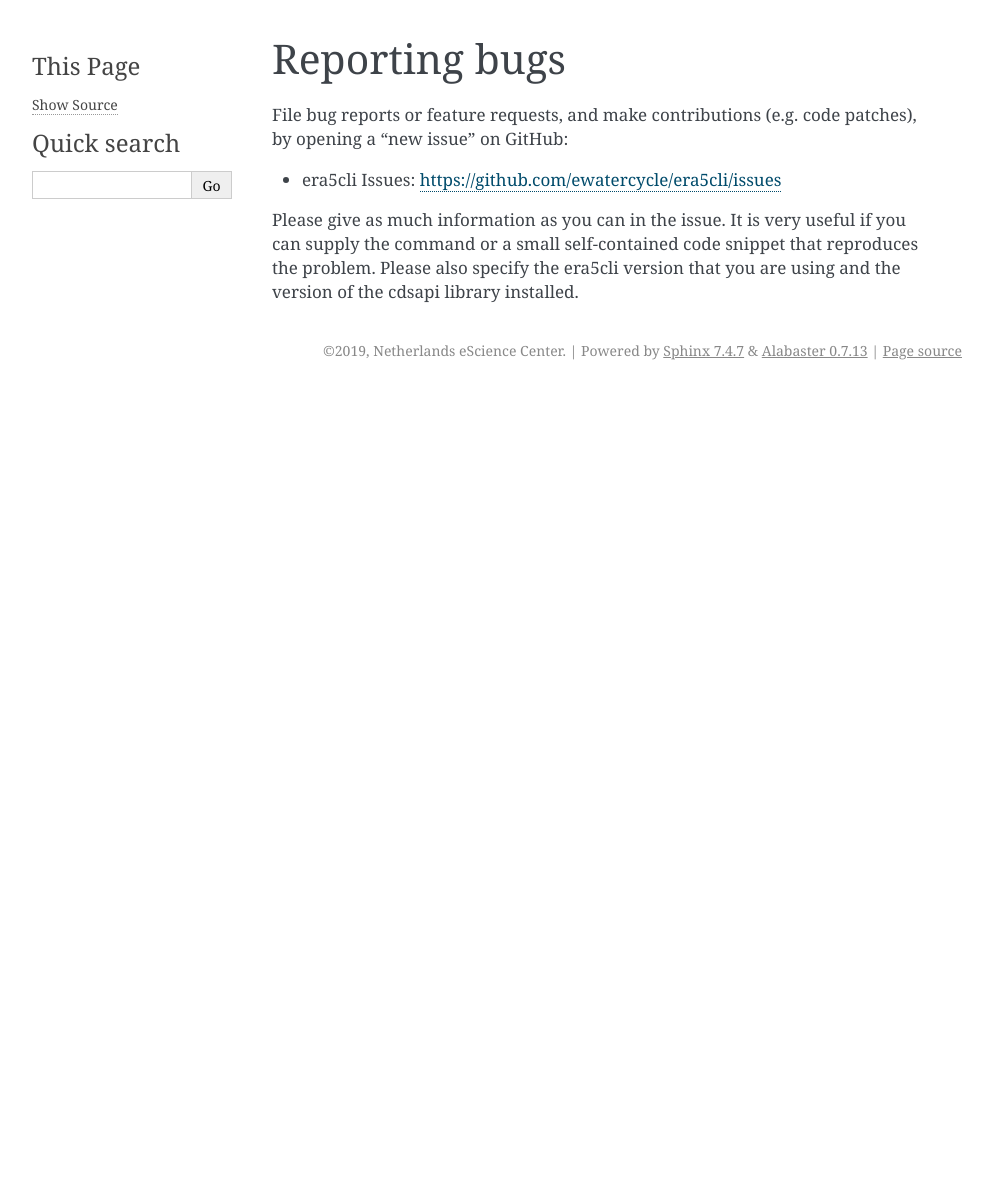
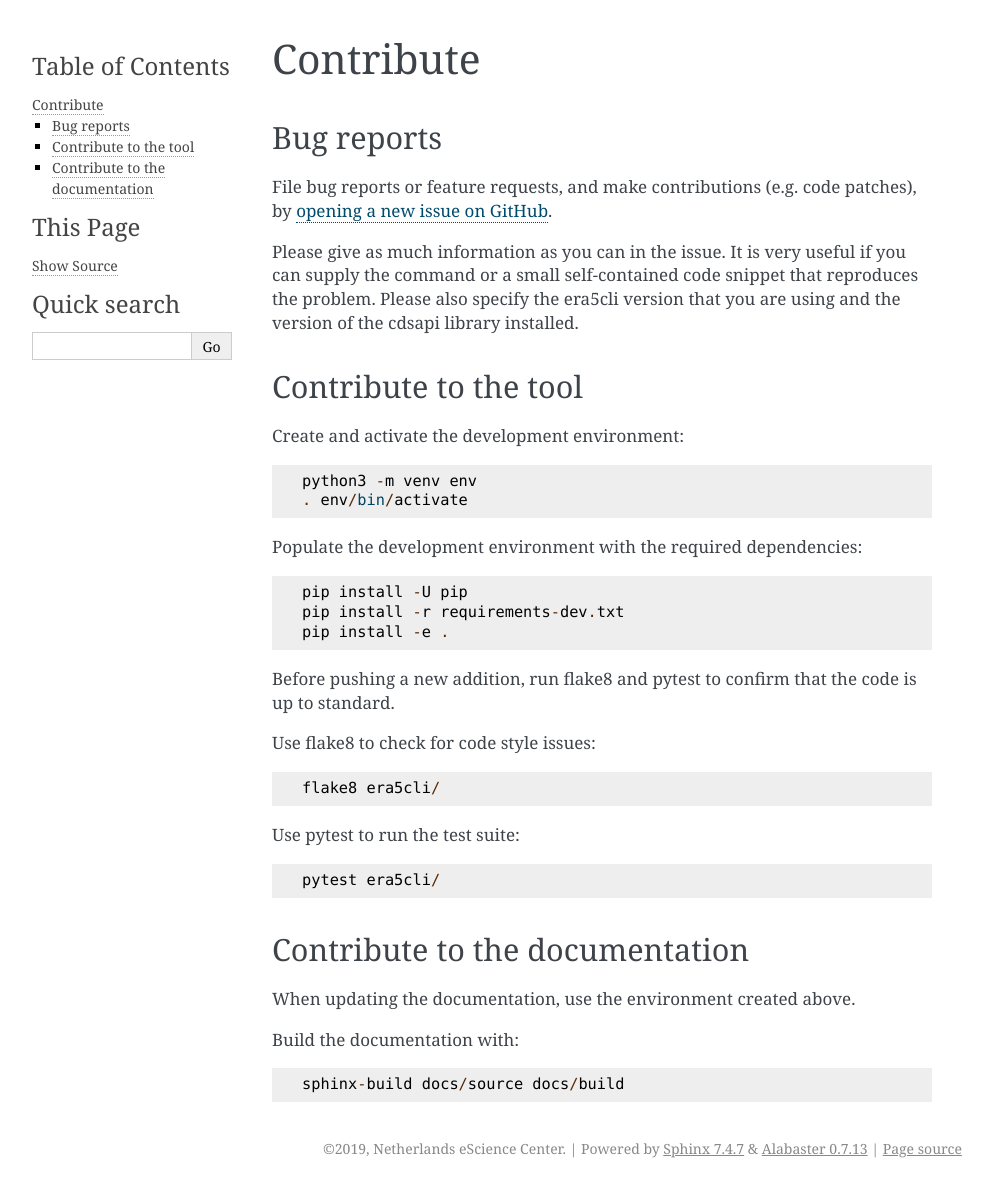
Before and after one commit to eWaterCycle/era5cli, a Sphinx documentation site: the page built from docs/source/contribute.rst, in a window 1280 px wide. Shown: the whole page, without its empty margins (148-1141 px from the left). Built offline with Sphinx 7.4.7, drawn with Linux system fonts in a browser that asks for light colours; before the commit the page ends 900 px from its top, so only the background shows below that.

Commit message:
Add guidelines for contributing to readthedocs (#88)
* update contribution guidelines

* refer to readthedocs in CONTRIBUTING.md

```diff
--- a/docs/source/contribute.rst
+++ b/docs/source/contribute.rst
@@ -1,9 +1,53 @@
-Reporting bugs
-**************
+Contribute
+**********
 
-File bug reports or feature requests, and make contributions (e.g. code patches), by opening a "new issue" on GitHub:
+Bug reports
+===========
 
-- era5cli Issues: https://github.com/ewatercycle/era5cli/issues
+File bug reports or feature requests, and make contributions (e.g. code
+patches), by `opening a new issue on GitHub <https://github.com/ewatercycle/era5cli/issues>`_.
 
-Please give as much information as you can in the issue. It is very useful if you can supply the command or a small self-contained code snippet that reproduces the problem. Please also specify the era5cli version that you
-are using and the version of the cdsapi library installed.
+Please give as much information as you can in the issue. It is very useful if
+you can supply the command or a small self-contained code snippet that
+reproduces the problem. Please also specify the era5cli version that you are
+using and the version of the cdsapi library installed.
+
+Contribute to the tool
+======================
+
+Create and activate the development environment:
+::
+
+    python3 -m venv env
+    . env/bin/activate
+
+
+Populate the development environment with the required dependencies:
+::
+
+    pip install -U pip
+    pip install -r requirements-dev.txt
+    pip install -e .
+
+Before pushing a new addition, run flake8 and pytest to confirm that the code
+is up to standard.
+
+Use flake8 to check for code style issues:
+::
+
+   flake8 era5cli/
+
+Use pytest to run the test suite:
+::
+
+   pytest era5cli/
+
+Contribute to the documentation
+===============================
+
+When updating the documentation, use the environment created above.
+
+Build the documentation with:
+::
+
+   sphinx-build docs/source docs/build
```
Also changed, not shown: CONTRIBUTING.md (+5 -0 lines).
